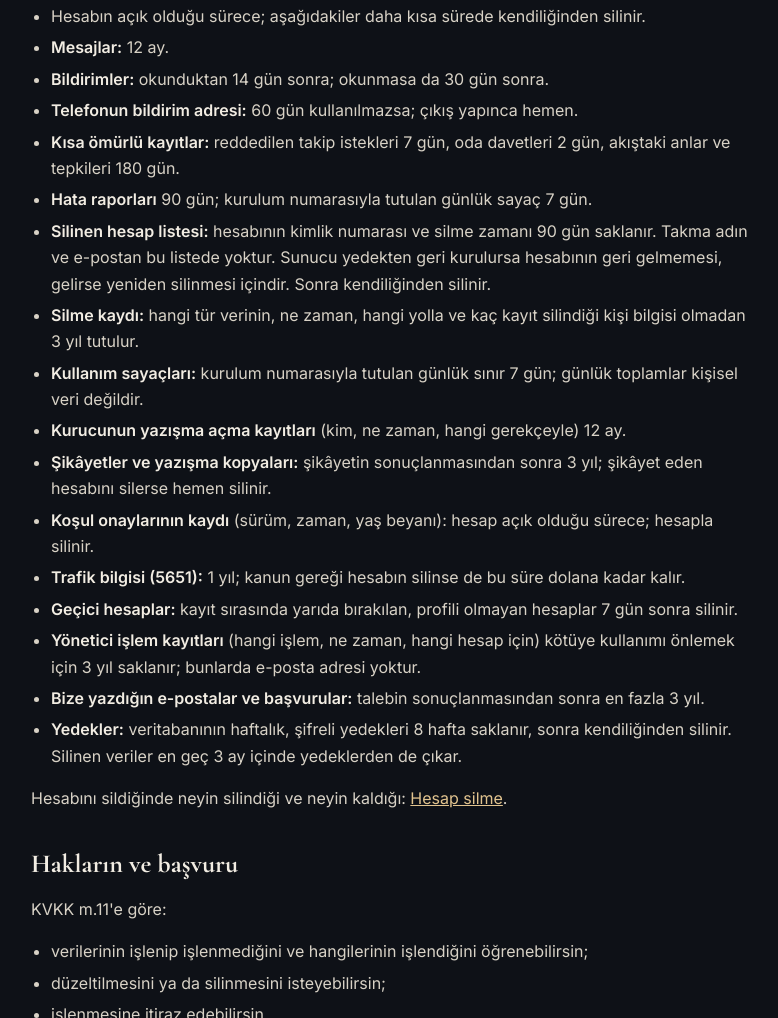
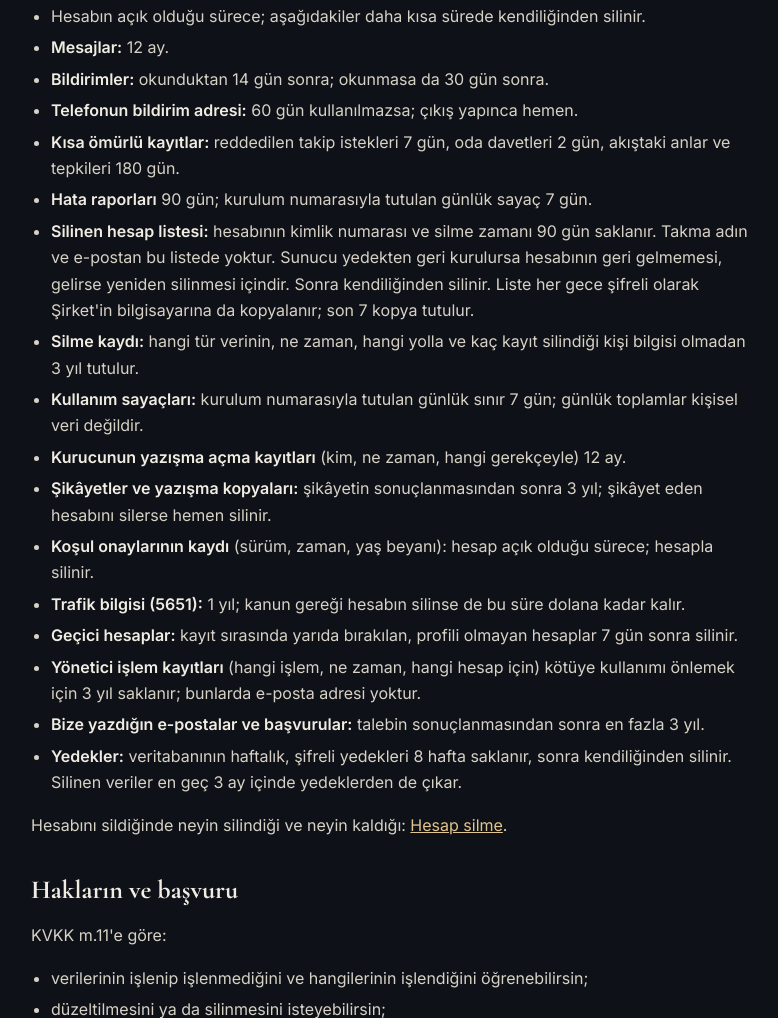
Before and after one commit to ilawhukuk/ilawhukuk.github.io, a plain HTML site: page gizlilik.html in a window 1280 px wide. Shown: the part 6328-7346 px from the top of the page, without its empty margins (245-1023 px from the left). Drawn offline with nearby package versions, Linux system fonts and the light colour scheme.

Commit message:
Gizlilik ve hesap silme: silinen hesap listesinin gecelik şifreli kopyası (P4; 17 Kasım 2026)

```diff
--- a/gizlilik.html
+++ b/gizlilik.html
@@ -235,7 +235,7 @@
     <li><strong>Telefonun bildirim adresi:</strong> 60 gün kullanılmazsa; çıkış yapınca hemen.</li>
     <li><strong>Kısa ömürlü kayıtlar:</strong> reddedilen takip istekleri 7 gün, oda davetleri 2 gün, akıştaki anlar ve tepkileri 180 gün.</li>
     <li><strong>Hata raporları</strong> 90 gün; kurulum numarasıyla tutulan günlük sayaç 7 gün.</li>
-    <li><strong>Silinen hesap listesi:</strong> hesabının kimlik numarası ve silme zamanı 90 gün saklanır. Takma adın ve e-postan bu listede yoktur. Sunucu yedekten geri kurulursa hesabının geri gelmemesi, gelirse yeniden silinmesi içindir. Sonra kendiliğinden silinir.</li>
+    <li><strong>Silinen hesap listesi:</strong> hesabının kimlik numarası ve silme zamanı 90 gün saklanır. Takma adın ve e-postan bu listede yoktur. Sunucu yedekten geri kurulursa hesabının geri gelmemesi, gelirse yeniden silinmesi içindir. Sonra kendiliğinden silinir. Liste her gece şifreli olarak Şirket'in bilgisayarına da kopyalanır; son 7 kopya tutulur.</li>
     <li><strong>Silme kaydı:</strong> hangi tür verinin, ne zaman, hangi yolla ve kaç kayıt silindiği kişi bilgisi olmadan 3 yıl tutulur.</li>
     <li><strong>Kullanım sayaçları:</strong> kurulum numarasıyla tutulan günlük sınır 7 gün; günlük toplamlar kişisel veri değildir.</li>
     <li><strong>Kurucunun yazışma açma kayıtları</strong> (kim, ne zaman, hangi gerekçeyle) 12 ay.</li>
```
Also changed, not shown: hesap-silme.html (+1 -1 lines), 1 other file.
